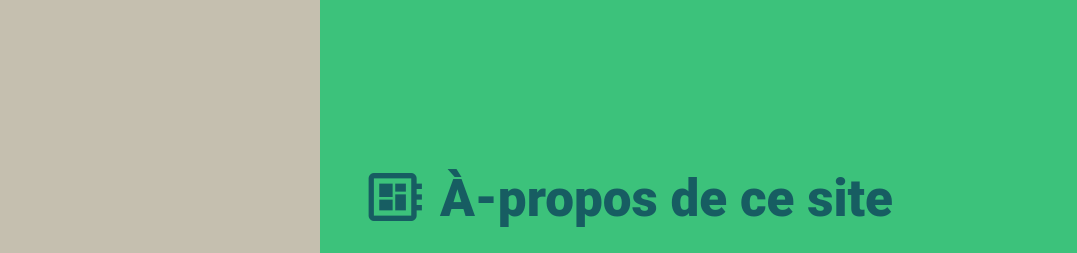
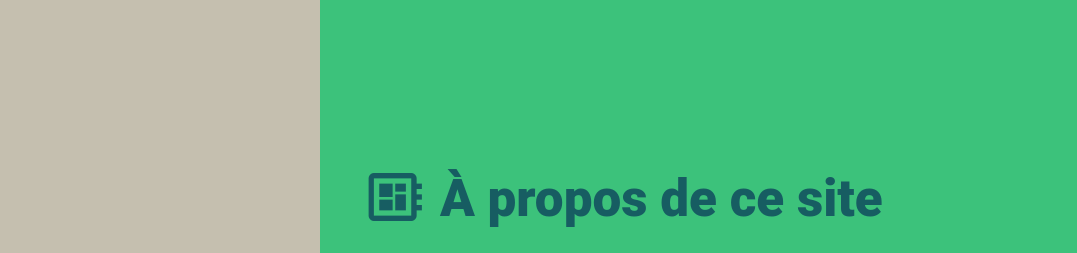
Before and after one commit to AnicetNgrt/e-portfolio, a plain HTML site: page index.html in a window 1280 px wide. Shown: the part 547-800 px from the top of the page, without its empty margins (0-1077 px from the left). Drawn offline with nearby package versions, Linux system fonts and the light colour scheme.

Commit message:
correction de l'orthographe

```diff
--- a/index.html
+++ b/index.html
@@ -68,7 +68,7 @@
               <i class="material-icons">
                 developer_board
               </i>
-              À-propos de ce site
+              À propos de ce site
             </h1>
           </div>
           <!-- Article -->
```
